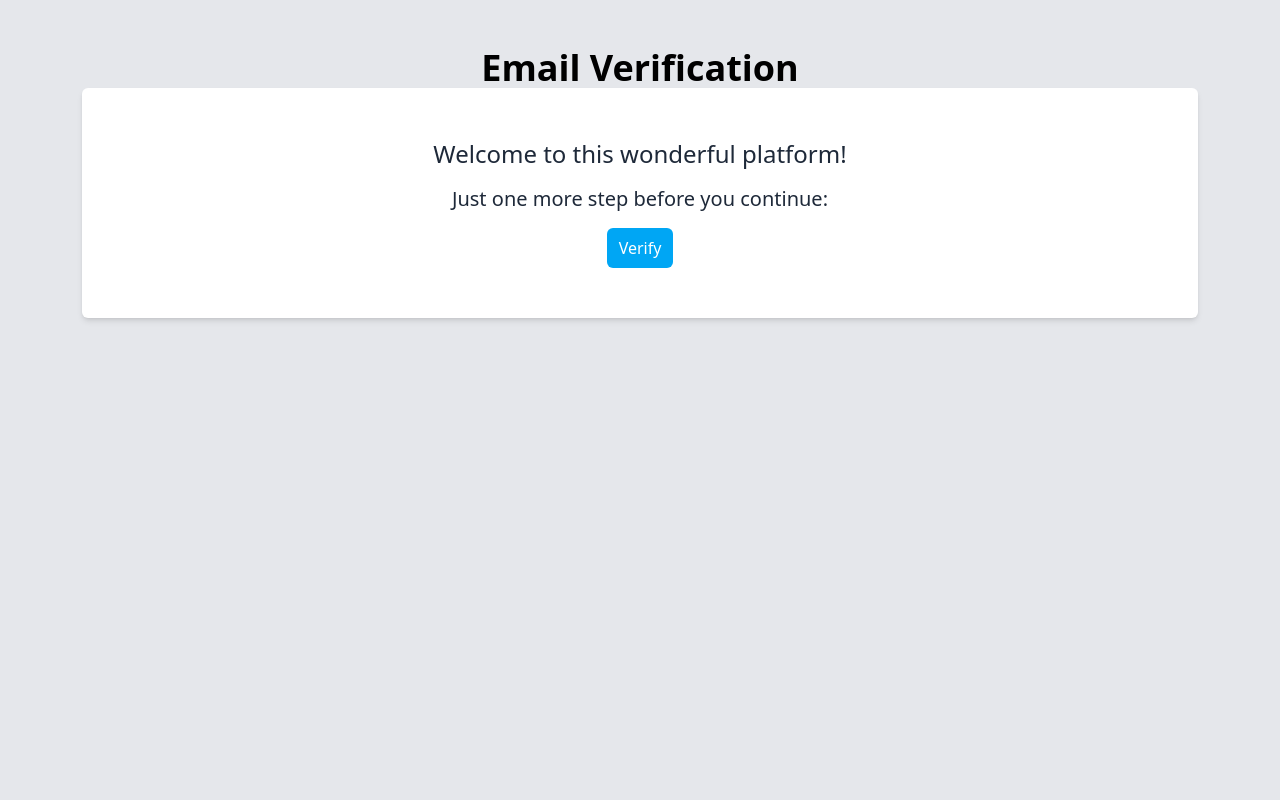
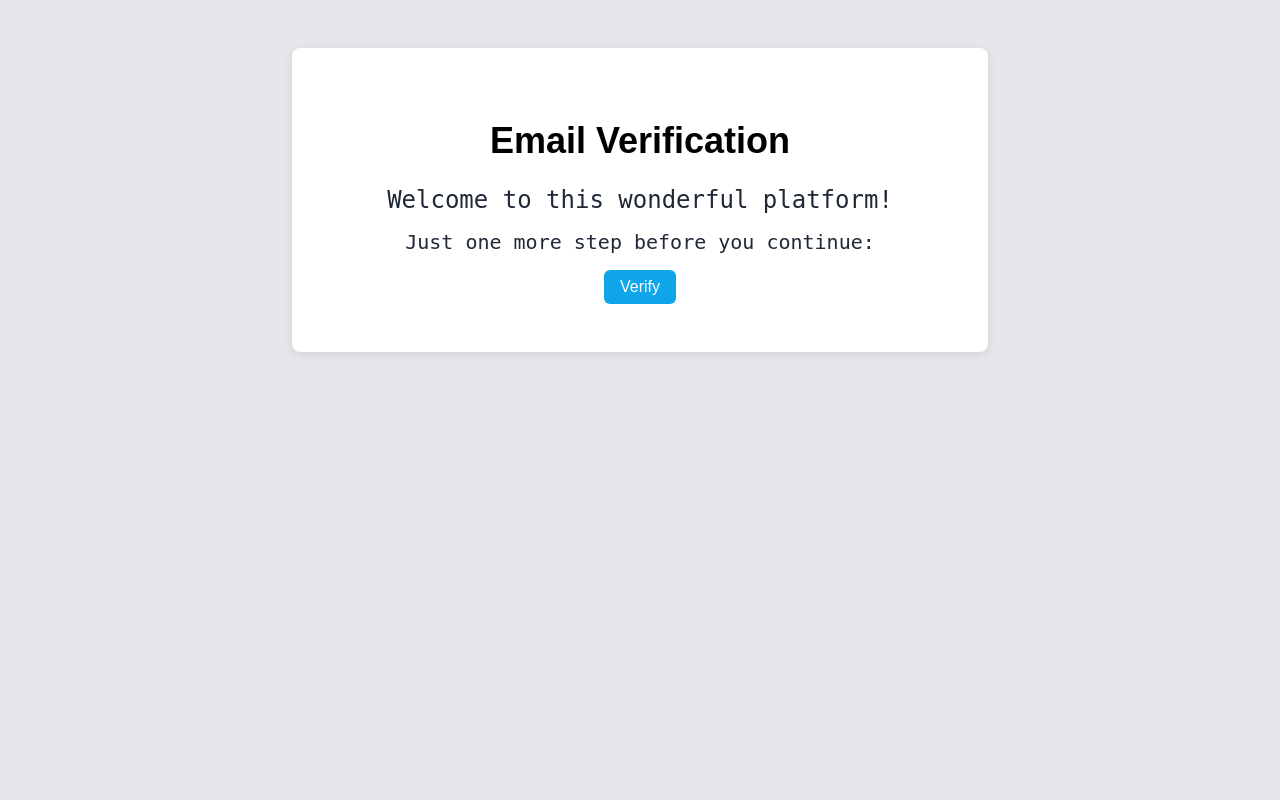
Before and after one commit to dipen-stha/SocialApp---Vue-Django, a Django app: template backend/templates/verification.html in a window 1280 px wide. Run offline with Django 5.2, Linux system fonts and the light colour scheme; the template is opened without the code that fills it, so the values that code supplies are empty; parts of the project's set-up code (start-up, migrations or seed data) failed here and were passed over.

Commit message:
feat: docker initialized and used celery to send verification email

```diff
--- a/backend/account/urls.py
+++ b/backend/account/urls.py
@@ -3,7 +3,7 @@ from django.urls import path
 from rest_framework_simplejwt.views import TokenObtainPairView, TokenRefreshView
 from rest_framework.routers import DefaultRouter
 
-from .views import SignupView, UserViewSet, SelfUserAPIView, UserStatsAPI
+from .views import SignupView, UserViewSet, SelfUserAPIView, UserStatsAPI, VerifyEmailView
 
 router = DefaultRouter()
 router.register(r'user', UserViewSet, basename="user")
@@ -12,6 +12,7 @@ urlpatterns =[
     path('authenticate/refresh/', TokenRefreshView.as_view(), name='token_refresh'),
     path('authenticate/signup/', SignupView.as_view(), name='signup'),
     path('authenticate/self/user/', SelfUserAPIView.as_view(), name='self'),
+    path('authenticate/verify/<str:token>/', VerifyEmailView.as_view(), name='verify'),
     path('user/stats/<str:id>/', UserStatsAPI.as_view(), name='stats')
 ]
 
--- /dev/null
+++ b/backend/account/utils.py
@@ -0,0 +1,4 @@
+from django.utils.crypto import get_random_string
+
+def generate_token()-> str:
+    return get_random_string(length=64)
--- a/backend/requirements.txt
+++ b/backend/requirements.txt
@@ -19,7 +19,7 @@ cryptography==44.0.2
 daphne==4.1.2
 decorator==5.2.1
 dj-database-url==2.3.0
-Django==5.1.7
+Django==5.2
 django-celery-beat==2.8.0
 django-cors-headers==4.7.0
 django-debug-toolbar==5.0.1
--- a/backend/templates/verification.html
+++ b/backend/templates/verification.html
@@ -4,20 +4,80 @@
     <meta charset="UTF-8" />
     <meta name="viewport" content="width=device-width, initial-scale=1.0" />
     <title>Email Verification</title>
-        <script src="https://cdn.jsdelivr.net/npm/@tailwindcss/browser@4"></script>
+    <style>
+        body {
+            margin: 0;
+            padding: 0;
+            background-color: #e5e7eb;
+            font-family: sans-serif;
+        }
+
+        .container {
+            display: flex;
+            justify-content: center;
+            align-items: center;
+            padding: 3rem 1rem;
+        }
+
+        .card {
+            display: flex;
+            flex-direction: column;
+            justify-content: center;
+            width: 100%;
+            max-width: 600px;
+            text-align: center;
+            padding: 3rem;
+            background-color: white;
+            border-radius: 8px;
+            box-shadow: 0 2px 8px rgba(0, 0, 0, 0.1);
+        }
+
+        .title {
+            font-size: 2.25rem; /* text-4xl */
+            font-weight: 600;
+            margin-bottom: 1.5rem;
+        }
+
+        .subtitle {
+            font-size: 1.5rem; /* text-2xl */
+            font-family: monospace;
+            color: #1f2937; /* text-gray-800 */
+            margin-bottom: 1rem;
+        }
+
+        .subsubtitle {
+            font-size: 1.25rem; /* text-xl */
+            font-family: monospace;
+            color: #1f2937;
+            margin-bottom: 1rem;
+        }
+
+        .verify-button {
+            background-color: #0ea5e9; /* bg-sky-500 */
+            color: white;
+            padding: 0.5rem 1rem;
+            border: none;
+            border-radius: 6px;
+            font-size: 1rem;
+            cursor: pointer;
+            transition: background-color 0.3s ease;
+        }
+
+        .verify-button:hover {
+            background-color: #0284c7; /* hover:bg-sky-600 */
+        }
+    </style>
   </head>
   <body>
-        <div class="bg-gray-200 h-screen">
-            <div class="flex justify-center items-center py-12 px-4 sm:px-6 lg:px-8">
-                <div class="flex flex-col justify-center min-vh-100 w-full text-center px-[50px]">
-                    <h1 class="text-4xl font-semibold">Email Verification</h1>
-                    <div class="flex flex-col gap-y-[15px] justify-center bg-white min-vh-50 w-full rounded-md shadow-md p-[50px]">
-                        <span class="text-2xl font-monospace text-gray-800">Welcome to this wonderful platform!</span>
-                        <span class="text-xl font-monospace text-gray-800">Just one more step before you continue:</span>
+    <div class="container">
+        <div class="card">
+            <h1 class="title">Email Verification</h1>
+            <span class="subtitle">Welcome to this wonderful platform!</span>
+            <span class="subsubtitle">Just one more step before you continue:</span>
             <div>
-                        <button class="bg-sky-500 hover:bg-sky-600 transition duration-300 px-3 py-2 rounded-md text-white cursor-pointer">Verify</button>
-                        </div>
-                    </div>
+                <a href="{{ frontend_url }}/unverified?token={{ token }}">
+                    <button class="verify-button">Verify</button>
+                </a>
             </div>
         </div>
     </div>
--- a/frontend/src/api/client.js
+++ b/frontend/src/api/client.js
@@ -3,7 +3,7 @@ import router from '@/router';
 import jwtServices from '@/services/jwt';
 import { authAPI } from '@/core/endpoints';
 
-const apiUrl = 'http://localhost:8000/api/'
+const apiUrl = 'http://app.localhost/api/'
 
 const apiClient = axios.create({
   baseURL: apiUrl,
--- a/frontend/src/core/endpoints.js
+++ b/frontend/src/core/endpoints.js
@@ -2,7 +2,8 @@ export const authAPI = {
     login: "account/authenticate/login/",
     signup: "account/authenticate/signup/",
     refresh: "account/authenticate/refresh/",
-    self: "account/authenticate/self/user/"
+    self: "account/authenticate/self/user/",
+    verify: (token) => `account/authenticate/verify/${token}/`
 }
 
 export const userAPI = {
```
Also changed, not shown: backend/account/models.py (+38 -9 lines), backend/account/serializers.py (+39 -12 lines), backend/account/tasks.py (+20 -14 lines), backend/account/views.py (+22 -0 lines), backend/docker-compose.yaml (+5 -5 lines), frontend/src/router/index.js (+12 -0 lines), frontend/src/stores/user/auth.js (+11 -1 lines), frontend/src/stores/user/user.js (+6 -2 lines), frontend/src/utils/setup/routerSetup.js (+19 -2 lines), backend/.github/workflows/master.yaml (added), backend/account/migrations/0004_email_user_username_alter_user_email.py (added), 2 other files. Lines whose indentation alone changed are shown as unchanged.
